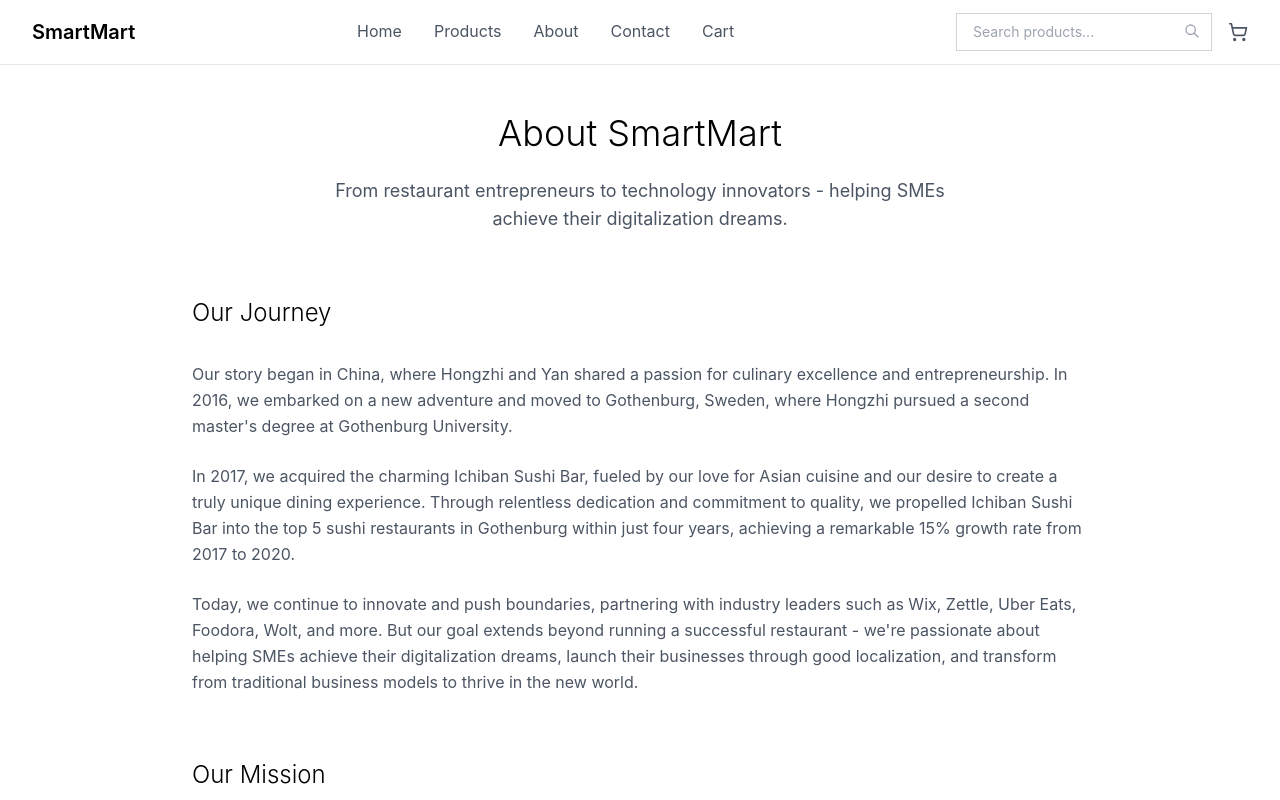
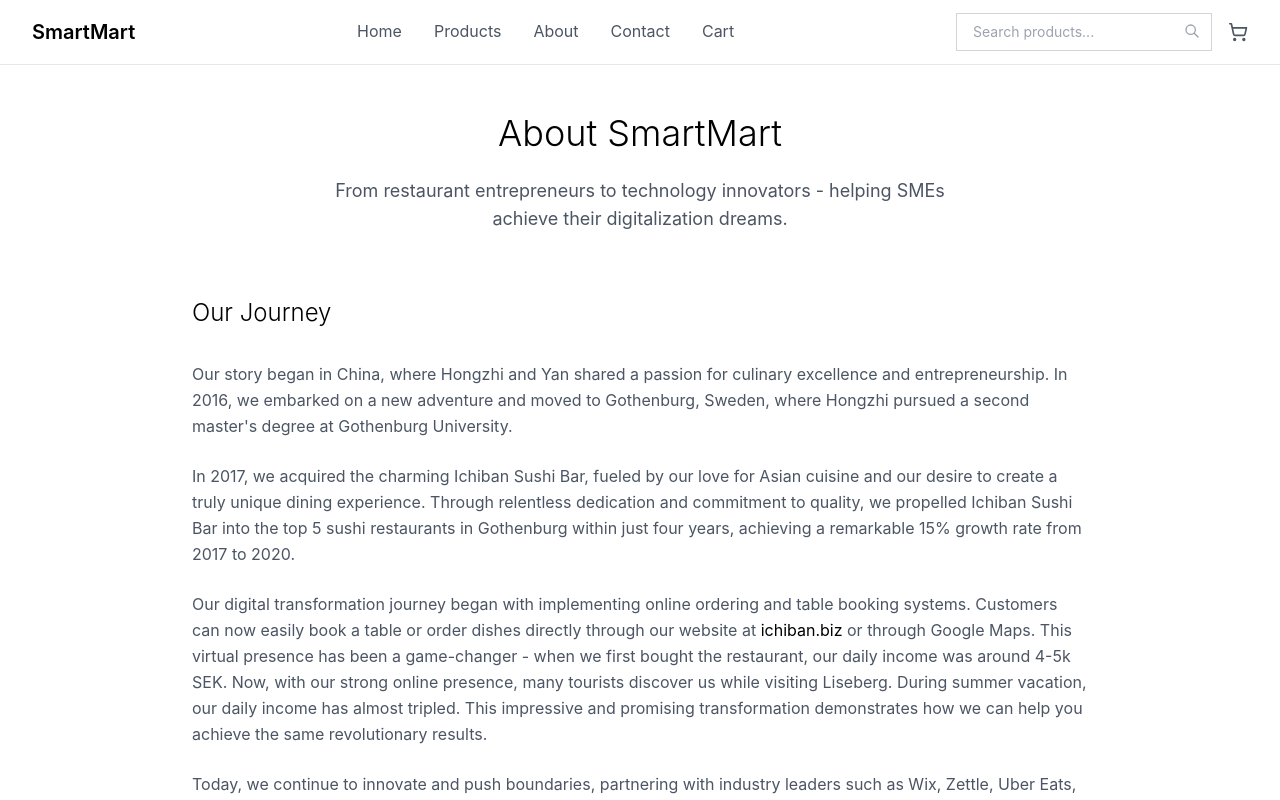
Before and after one commit to bluehawana/smartmart-next-frontend, a Next.js app: page /about in a window 1280 px wide. Shown: the top 800 px of the page. Built offline with nearby package versions, Linux system fonts and the light colour scheme.

Commit message:
Update about page with restaurant success story and online ordering features

```diff
--- a/src/app/about/page.tsx
+++ b/src/app/about/page.tsx
@@ -26,10 +26,21 @@
               achieving a remarkable 15% growth rate from 2017 to 2020.
             </p>
             <p className="text-gray-600 leading-relaxed mb-6">
+              Our digital transformation journey began with implementing online ordering and table booking systems.
+              Customers can now easily book a table or order dishes directly through our website at{' '}
+              <a href="https://www.ichiban.biz" className="text-black hover:underline" target="_blank" rel="noopener noreferrer">
+                ichiban.biz
+              </a>{' '}
+              or through Google Maps. This virtual presence has been a game-changer - when we first bought the restaurant,
+              our daily income was around 4-5k SEK. Now, with our strong online presence, many tourists discover us while
+              visiting Liseberg. During summer vacation, our daily income has almost tripled. This impressive and promising
+              transformation demonstrates how we can help you achieve the same revolutionary results.
+            </p>
+            <p className="text-gray-600 leading-relaxed mb-6">
               Today, we continue to innovate and push boundaries, partnering with industry leaders such as Wix, Zettle,
               Uber Eats, Foodora, Wolt, and more. But our goal extends beyond running a successful restaurant - we're
-              passionate about helping SMEs achieve their digitalization dreams, launch their businesses through good
-              localization, and transform from traditional business models to thrive in the new world.
+              passionate about helping SMEs achieve their digitalization dreams, launch their businesses through effective
+              localization, and transform from traditional business models to thrive in the digital world.
             </p>
           </div>
         </div>
```
